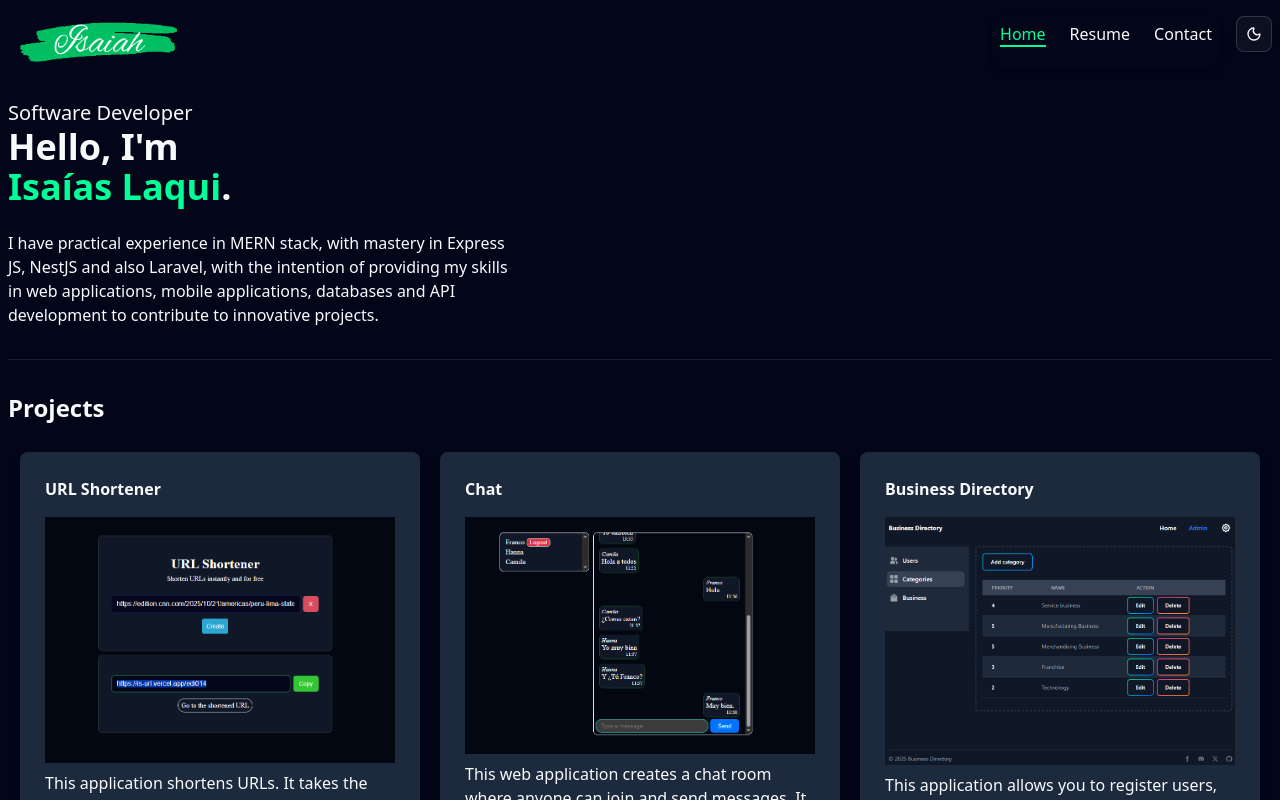
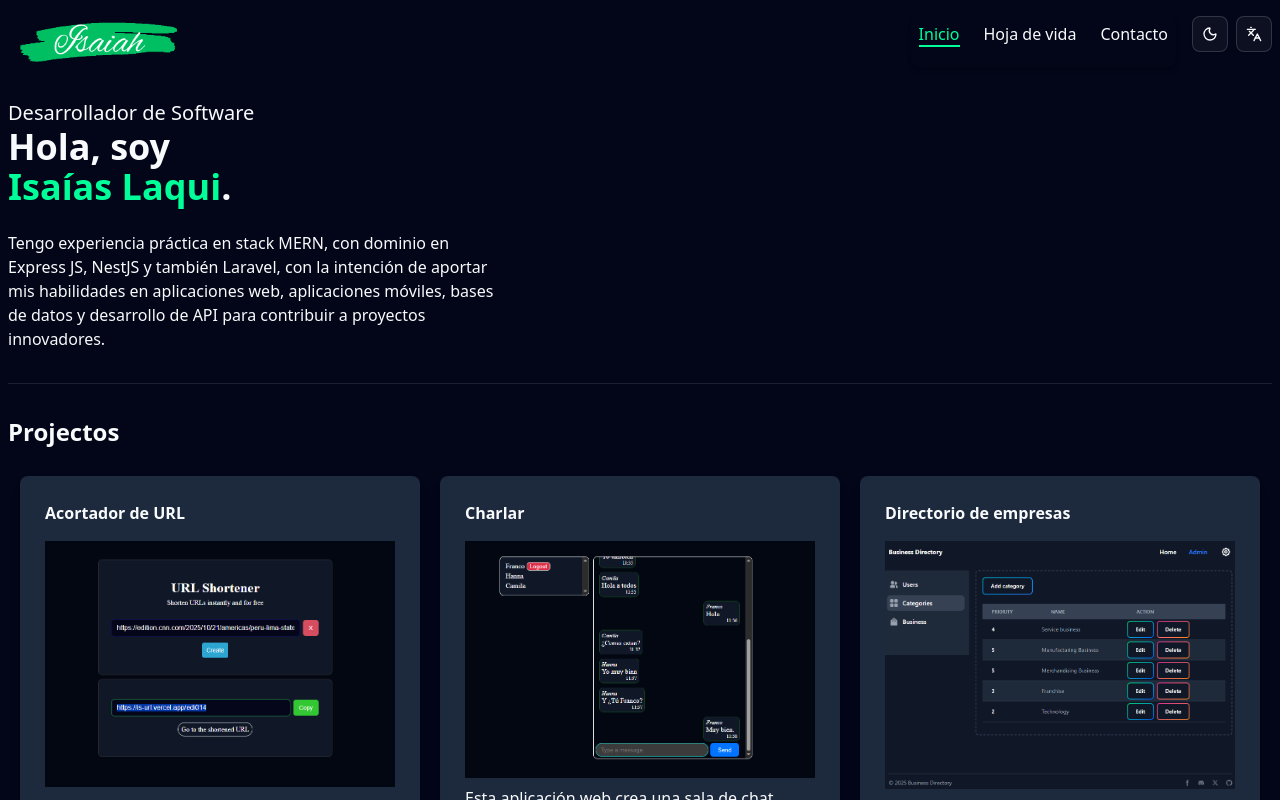
Before and after one commit to islf14/front-portfolio, a React (Vite) app in the folder client/: page / in a window 1280 px wide. Shown: the top 800 px of the page. Built offline with nearby package versions, Linux system fonts and the light colour scheme.

Commit message:
page languages

```diff
--- a/client/package.json
+++ b/client/package.json
@@ -11,9 +11,11 @@
     "preview": "vite preview"
   },
   "dependencies": {
+    "i18next": "^25.7.4",
     "lucide-react": "^0.548.0",
     "react": "^19.2.1",
     "react-dom": "^19.2.1",
+    "react-i18next": "^16.5.2",
     "react-router": "^7.9.4",
     "tailwind-merge": "^3.3.1"
   },
--- a/client/src/app/Home.tsx
+++ b/client/src/app/Home.tsx
@@ -18,16 +18,17 @@ import ReactIcon from '@/components/svg/ReactIcon'
 import ReactRouterIcon from '@/components/svg/ReactRouterIcon'
 import TailwindIcon from '@/components/svg/TailwindIcon'
 import ViteIcon from '@/components/svg/ViteIcon'
+import { useTranslation } from 'react-i18next'
 
-const priDescription =
-  'I have practical experience in MERN stack, with mastery in Express JS, NestJS and also Laravel, with the intention of providing my skills in web applications, mobile applications, databases and API development to contribute to innovative projects.'
+export default function Home() {
+  const { t } = useTranslation()
+  const priDescription = t('home.description')
 
   const projects: PjCardProps[] = [
     {
-    title: 'URL Shortener',
+      title: t('home.projects.project1.title'),
       image: shortener,
-    description:
-      'This application shortens URLs. It takes the first three characters of the provided URL, along with three numbers, and creates a six-character path. If the path is already in use, it modifies the last letter and the following one until it is available.',
+      description: t('home.projects.project1.description'),
       technologies: [
         { name: 'NodeJs', icon: <NodeIcon /> },
         { name: 'TypeScript', icon: <TsIcon /> },
@@ -46,10 +47,9 @@ const projects: PjCardProps[] = [
       ]
     },
     {
-    title: 'Chat',
+      title: t('home.projects.project2.title'),
       image: chat,
-    description:
-      'This web application creates a chat room where anyone can join and send messages. It is not possible for two users to have the same name. When the last user logs out, the chat closes and users are reset. Then, the new user logs in and creates a new chat.',
+      description: t('home.projects.project2.description'),
       technologies: [
         { name: 'NodeJs', icon: <NodeIcon /> },
         { name: 'TypeScript', icon: <TsIcon /> },
@@ -65,10 +65,9 @@ const projects: PjCardProps[] = [
       ]
     },
     {
-    title: 'Business Directory',
+      title: t('home.projects.project3.title'),
       image: business,
-    description:
-      'This application allows you to register users, categories, and companies. It uses jsonwebtoken for authentication, bcrypt for password hashing, and blob storage for images. I also configure CSP and CORS for added security.',
+      description: t('home.projects.project3.description'),
       technologies: [
         { name: 'NodeJs', icon: <NodeIcon /> },
         { name: 'TypeScript', icon: <TsIcon /> },
@@ -89,22 +88,21 @@ const projects: PjCardProps[] = [
     }
   ]
 
-export default function Home() {
   return (
     <section className="container mx-auto">
       <div className="mx-2 mt-8">
         {/* about */}
         <div className=" text-center flex flex-col justify-center items-center sm:text-left sm:items-start">
-          <span className="text-xl">Software Developer</span>
+          <span className="text-xl">{t('home.title')}</span>
           <h2 className="text-4xl font-bold mb-6">
-            Hello, I&apos;m <br />
-            <span className="text-ac">Isaías Laqui</span>.
+            {t('home.name1')} <br />
+            <span className="text-ac">{t('home.name2')}</span>.
           </h2>
           <p className="max-w-[500px] m-auto sm:ml-0">{priDescription}</p>
         </div>
         {/* projects */}
         <hr className="my-8" />
-        <h2 className="my-6 text-2xl font-bold">Projects</h2>
+        <h2 className="my-6 text-2xl font-bold">{t('home.subtitle')}</h2>
         {/* all cards */}
         <div className="flex flex-wrap gap-3 justify-center mb-8">
           {/* Card */}
--- a/client/src/app/Resume.tsx
+++ b/client/src/app/Resume.tsx
@@ -20,9 +20,44 @@ import TailwindIcon from '@/components/svg/TailwindIcon'
 import ViteIcon from '@/components/svg/ViteIcon'
 import NextIcon from '@/components/svg/NextIcon'
 import { useState } from 'react'
+import { useTranslation } from 'react-i18next'
 
-const description =
-  "I am Full-Stack Developer and I have a Bachelor's Degree in Computer Science and Systems Engineering, with experience in different JavaScript's technologies also databases."
+const skillsBack = [
+  { name: 'NodeJs', icon: <NodeIcon /> },
+  { name: 'TypeScript', icon: <TsIcon /> },
+  { name: 'NestJS', icon: <NestIcon /> },
+  { name: 'Express', icon: <ExIcon /> },
+  { name: 'REST API', icon: <CssIcon /> },
+  { name: 'GraphQL', icon: <GraphIcon /> },
+  { name: 'Laravel', icon: <LaravelIcon /> }
+]
+const skillsDB = [
+  { name: 'PostgreSQL', icon: <PgIcon /> },
+  { name: 'MongoDB', icon: <MongoIcon /> },
+  { name: 'MySQL', icon: <MysqlIcon /> },
+  { name: 'MariaDB', icon: <MariaIcon /> },
+  { name: 'SQLite', icon: <SqliteIcon /> },
+  { name: 'SQL Server', icon: <SqlIcon /> }
+]
+const skillsFront = [
+  { name: 'Html 5', icon: <HtmlIcon /> },
+  { name: 'Css 3', icon: <CssIcon /> },
+  { name: 'JavaScript', icon: <JsIcon /> },
+  { name: 'TypeScript', icon: <TsIcon /> },
+  { name: 'React', icon: <ReactIcon /> },
+  { name: 'React Router', icon: <ReactRouterIcon /> },
+  { name: 'Tailwind', icon: <TailwindIcon /> },
+  { name: 'Vite', icon: <ViteIcon /> },
+  { name: 'Next', icon: <NextIcon /> }
+]
+const skillsMobile = [{ name: 'React Native', icon: <ReactIcon /> }]
+
+// *******************************
+
+export default function Resume() {
+  const { t } = useTranslation()
+
+  const description = t('resume.description')
 
   const experiences = [
     {
@@ -30,7 +65,10 @@ const experiences = [
       place: 'Ilabaya - Tacna, Peru',
       position: 'Project Assistant',
       date: 'April 2023 - October 2024',
-    activities: ['Systems administration.', 'Project management and teamwork.']
+      activities: [
+        'Systems administration.',
+        'Project management and teamwork.'
+      ]
     },
     {
       company: 'District Municipality of Ilabaya',
@@ -74,39 +112,6 @@ const education = {
     date: 'December 2020'
   }
 
-const skillsBack = [
-  { name: 'NodeJs', icon: <NodeIcon /> },
-  { name: 'TypeScript', icon: <TsIcon /> },
-  { name: 'NestJS', icon: <NestIcon /> },
-  { name: 'Express', icon: <ExIcon /> },
-  { name: 'REST API', icon: <CssIcon /> },
-  { name: 'GraphQL', icon: <GraphIcon /> },
-  { name: 'Laravel', icon: <LaravelIcon /> }
-]
-const skillsDB = [
-  { name: 'PostgreSQL', icon: <PgIcon /> },
-  { name: 'MongoDB', icon: <MongoIcon /> },
-  { name: 'MySQL', icon: <MysqlIcon /> },
-  { name: 'MariaDB', icon: <MariaIcon /> },
-  { name: 'SQLite', icon: <SqliteIcon /> },
-  { name: 'SQL Server', icon: <SqlIcon /> }
-]
-const skillsFront = [
-  { name: 'Html 5', icon: <HtmlIcon /> },
-  { name: 'Css 3', icon: <CssIcon /> },
-  { name: 'JavaScript', icon: <JsIcon /> },
-  { name: 'TypeScript', icon: <TsIcon /> },
-  { name: 'React', icon: <ReactIcon /> },
-  { name: 'React Router', icon: <ReactRouterIcon /> },
-  { name: 'Tailwind', icon: <TailwindIcon /> },
-  { name: 'Vite', icon: <ViteIcon /> },
-  { name: 'Next', icon: <NextIcon /> }
-]
-const skillsMobile = [{ name: 'React Native', icon: <ReactIcon /> }]
-
-// *******************************
-
-export default function Resume() {
   const [exp, setExp] = useState<boolean>(true)
   const [edu, setEdu] = useState<boolean>(false)
   const [ski, setSki] = useState<boolean>(false)
@@ -128,9 +133,9 @@ export default function Resume() {
   }
 
   const btns = [
-    { name: 'Experience', onClick: manageExp, status: exp },
-    { name: 'Skills', onClick: manageSki, status: ski },
-    { name: 'Education', onClick: manageEdu, status: edu }
+    { name: t('resume.experience'), onClick: manageExp, status: exp },
+    { name: t('resume.skills'), onClick: manageSki, status: ski },
+    { name: t('resume.education'), onClick: manageEdu, status: edu }
   ]
 
   return (
@@ -163,7 +168,8 @@ export default function Resume() {
           {/* experience */}
           <div role="tappanel" tabIndex={0} hidden={!exp} className="">
             <h2 className="font-bold text-2xl">
-              Experience<span className="text-ac">:</span>
+              {t('resume.experience')}
+              <span className="text-ac">:</span>
             </h2>
             <div className="grid mt-4 gap-3 lg:grid-cols-2 2xl:grid-cols-3">
               {/* card experience */}
@@ -185,7 +191,8 @@ export default function Resume() {
           {/* skills */}
           <div hidden={!ski} className="mt-6 md:mt-0">
             <h2 className="font-bold text-2xl">
-              Skills<span className="text-ac">:</span>
+              {t('resume.skills')}
+              <span className="text-ac">:</span>
             </h2>
             {/* Backend */}
             <h3 className="mt-5 font-bold text-xl">Backend:</h3>
@@ -252,7 +259,8 @@ export default function Resume() {
           {/* education */}
           <div hidden={!edu} className="mt-6 md:mt-0">
             <h2 className="font-bold text-2xl">
-              Education<span className="text-ac">:</span>
+              {t('resume.education')}
+              <span className="text-ac">:</span>
             </h2>
             <div className="grid mt-4 gap-3">
               {/* card education */}
--- a/client/src/components/Dark.tsx
+++ b/client/src/components/Dark.tsx
@@ -1,3 +1,4 @@
+import { Moon, Sun } from 'lucide-react'
 import { DropdownMenu, type item } from './DropdownMenu'
 import { useTheme } from './use-theme'
 
@@ -9,5 +10,12 @@ export default function Dark() {
     { value: 'System', setFunction: () => setTheme('system') }
   ]
 
-  return <DropdownMenu items={themes} />
+  const icon = (
+    <>
+      <Sun className="h-[1.2rem] w-[1.2rem] scale-100 rotate-0 transition-all dark:scale-0 dark:-rotate-90" />
+      <Moon className="absolute h-[1.2rem] w-[1.2rem] scale-0 rotate-90 transition-all dark:scale-100 dark:rotate-0" />
+    </>
+  )
+
+  return <DropdownMenu items={themes} icon={icon} />
 }
--- a/client/src/components/DropdownMenu.tsx
+++ b/client/src/components/DropdownMenu.tsx
@@ -1,8 +1,8 @@
-import React, { useState, useRef, useEffect } from 'react'
-import { Moon, Sun } from 'lucide-react'
+import React, { useState, useRef, useEffect, type ReactElement } from 'react'
 
 type ddmpros = {
   items: item[]
+  icon: ReactElement
 }
 
 export type item = {
@@ -10,23 +10,24 @@ export type item = {
   setFunction: () => void
 }
 
-export function DropdownMenu({ items }: ddmpros) {
+export function DropdownMenu({ items, icon }: ddmpros) {
   const [isOpen, setIsOpen] = useState<boolean>(false)
   const [focusedIndex, setFocusedIndex] = useState<number | null>(null)
-  const dropdownRef = useRef<HTMLButtonElement | null>(null)
+  const dropdownBtnRef = useRef<HTMLButtonElement | null>(null)
   const ulRef = useRef<HTMLUListElement | null>(null)
-  const dropContainer = useRef<HTMLDivElement>(null)
+  const dropContainerRef = useRef<HTMLDivElement>(null)
 
   const handleToggle = () => {
     setIsOpen(!isOpen)
   }
 
   const handleListener = (e: MouseEvent) => {
-    if (!dropContainer.current?.contains(e.target as Node)) {
+    if (!dropContainerRef.current?.contains(e.target as Node)) {
       setIsOpen(false)
     }
   }
 
+  // handle the listener to close the menu
   useEffect(() => {
     if (isOpen && ulRef.current) {
       document.addEventListener('mousedown', handleListener)
@@ -39,7 +40,7 @@ export function DropdownMenu({ items }: ddmpros) {
     }
   }, [isOpen])
 
-  // handle options for button
+  // handle options for theme button
   const handleButtonKeyDown = (
     event: React.KeyboardEvent<HTMLButtonElement>
   ) => {
@@ -59,7 +60,7 @@ export function DropdownMenu({ items }: ddmpros) {
     li?.focus()
   }
 
-  // handle options for items
+  // handle options for items buttons
   const handleMenuItemKeyDown = (
     event: React.KeyboardEvent<HTMLLIElement>,
     index: number
@@ -94,27 +95,26 @@ export function DropdownMenu({ items }: ddmpros) {
       items[index].setFunction()
       setIsOpen(false)
       // setFocusedIndex(0) // Clear focused state
-      dropdownRef.current?.focus() // Return focus to the button
+      dropdownBtnRef.current?.focus() // Return focus to the button
     } else if (event.key === 'Escape') {
       event.preventDefault()
       setIsOpen(false)
       // setFocusedIndex(0)
-      dropdownRef.current?.focus()
+      dropdownBtnRef.current?.focus()
     }
   }
 
   return (
-    <div className="" ref={dropContainer}>
+    <div className="" ref={dropContainerRef}>
       <button
-        ref={dropdownRef}
+        ref={dropdownBtnRef}
         onClick={handleToggle}
         onKeyDown={handleButtonKeyDown}
         aria-haspopup="true"
         aria-expanded={isOpen}
         className="inline-flex justify-center items-center border rounded-md bg-background transition-all shadow-xs [&_svg]:size-4 [&_svg]:shrink-0 outline-none focus-visible:border-ring focus-visible:ring-ring/50 focus-visible:ring-[3px] hover:bg-accent hover:text-accent-foreground size-9 dark:bg-input/30 dark:border-input dark:hover:bg-input/50"
       >
-        <Sun className="h-[1.2rem] w-[1.2rem] scale-100 rotate-0 transition-all dark:scale-0 dark:-rotate-90" />
-        <Moon className="absolute h-[1.2rem] w-[1.2rem] scale-0 rotate-90 transition-all dark:scale-100 dark:rotate-0" />
+        {icon}
         <span className="sr-only">Toggle theme</span>
       </button>
       {/* -translate-x-[calc(100%-(var(--spacing)*9))] */}
@@ -137,7 +137,7 @@ export function DropdownMenu({ items }: ddmpros) {
                 item.setFunction()
                 setIsOpen(false)
                 setFocusedIndex(null)
-                dropdownRef.current?.focus()
+                dropdownBtnRef.current?.focus()
               }}
             >
               {item.value}
--- a/client/src/components/Header.tsx
+++ b/client/src/components/Header.tsx
@@ -4,17 +4,20 @@ import { Menu, X } from 'lucide-react'
 import { Link, NavLink } from 'react-router'
 import logoLight from '@/assets/logo/logoIsaias.png'
 import logoDark from '@/assets/logo/logoIsaiasDark.png'
-
-const menuLinks = [
-  { name: 'Home', path: '/' },
-  { name: 'Resume', path: '/resume' },
-  { name: 'Contact', path: '/contact' }
-]
+import { useTranslation } from 'react-i18next'
+import Language from './Language'
 
 export default function Header() {
+  const { t } = useTranslation()
   const [isOpen, setIsOpen] = useState<boolean>(false)
   const btnMenuRef = useRef<HTMLButtonElement>(null)
   const menuRef = useRef<HTMLDivElement>(null)
+
+  const menuLinks = [
+    { name: t('nav.home'), path: '/' },
+    { name: t('nav.resume'), path: '/resume' },
+    { name: t('nav.contact'), path: '/contact' }
+  ]
 
   const handleNav = () => {
     setIsOpen(!isOpen)
@@ -29,6 +32,7 @@ export default function Header() {
     }
   }
 
+  // handle the listener to close the nav
   useEffect(() => {
     if (isOpen) {
       document.addEventListener('mousedown', handleListener)
@@ -66,6 +70,7 @@ export default function Header() {
           <div className="inline-flex gap-2 sm:order-2 z-10">
             {/* theme button */}
             <Dark />
+            <Language />
             {/* menu button */}
             <button
               ref={btnMenuRef}
--- /dev/null
+++ b/client/src/components/Language.tsx
@@ -0,0 +1,23 @@
+import { Languages } from 'lucide-react'
+import { DropdownMenu, type item } from './DropdownMenu'
+import { useTranslation } from 'react-i18next'
+
+export default function Language() {
+  const { i18n } = useTranslation()
+
+  const handleChangeLanguage = (lang: string) => {
+    i18n.changeLanguage(lang)
+  }
+  const languages: item[] = [
+    { value: 'English', setFunction: () => handleChangeLanguage('en') },
+    { value: 'Español', setFunction: () => handleChangeLanguage('es') }
+  ]
+
+  const icon = (
+    <>
+      <Languages className="h-[1.2rem] w-[1.2rem] rotate-0 transition-all dark:scale-100 dark:rotate-360" />
+    </>
+  )
+
+  return <DropdownMenu items={languages} icon={icon} />
+}
--- /dev/null
+++ b/client/src/i18n.js
@@ -0,0 +1,26 @@
+import i18n from 'i18next'
+import { initReactI18next } from 'react-i18next'
+import en_lang from './translations/en.json'
+import es_lang from './translations/es.json'
+
+const resources = {
+  en: {
+    translation: en_lang
+  },
+  es: {
+    translation: es_lang
+  }
+}
+
+i18n
+  .use(initReactI18next) // passes i18n down to react-i18next
+  .init({
+    resources,
+    lng: 'es', // language to use
+    interpolation: {
+      escapeValue: false // react already safes from xss
+    },
+    fallbackLng: 'en'
+  })
+
+export default i18n
--- a/client/src/main.tsx
+++ b/client/src/main.tsx
@@ -1,6 +1,7 @@
 import { StrictMode } from 'react'
 import { createRoot } from 'react-dom/client'
 import './index.css'
+import './i18n'
 import App from './App.tsx'
 
 createRoot(document.getElementById('root')!).render(
--- /dev/null
+++ b/client/src/translations/en.json
@@ -0,0 +1,43 @@
+{
+  "nav": {
+    "home": "Home",
+    "resume": "Resume",
+    "contact": "Contact"
+  },
+  "header": {
+    "message": "Welcome"
+  },
+  "home": {
+    "title": "Software Developer",
+    "name1": "Hello, I'm",
+    "name2": "Isaías Laqui",
+    "description": "I have practical experience in MERN stack, with mastery in Express JS, NestJS and also Laravel, with the intention of providing my skills in web applications, mobile applications, databases and API development to contribute to innovative projects.",
+    "subtitle": "Projects",
+    "projects": {
+      "project1": {
+        "title": "URL Shortener",
+        "description": "This application shortens URLs. It takes the first three characters of the provided URL, along with three numbers, and creates a six-character path. If the path is already in use, it modifies the last letter and the following one until it is available."
+      },
+      "project2": {
+        "title": "Chat",
+        "description": "This web application creates a chat room where anyone can join and send messages. It is not possible for two users to have the same name. When the last user logs out, the chat closes and users are reset. Then, the new user logs in and creates a new chat."
+      },
+      "project3": {
+        "title": "Business Directory",
+        "description": "This application allows you to register users, categories, and companies. It uses jsonwebtoken for authentication, bcrypt for password hashing, and blob storage for images. I also configure CSP and CORS for added security."
+      }
+    }
+  },
+  "resume": {
+    "description": "I am Full-Stack Developer and I have a Bachelor's Degree in Computer Science and Systems Engineering, with experience in different JavaScript's technologies also databases.",
+    "experience": "Experience",
+    "skills": "Skills",
+    "education": "Education"
+  },
+  "contact": {
+    "name": "Name",
+    "email": "Email",
+    "cellphone": "Cell phone",
+    "address": "Address"
+  }
+}
--- /dev/null
+++ b/client/src/translations/es.json
@@ -0,0 +1,43 @@
+{
+  "nav": {
+    "home": "Inicio",
+    "resume": "Hoja de vida",
+    "contact": "Contacto"
+  },
+  "header": {
+    "message": "Hola"
+  },
+  "home": {
+    "title": "Desarrollador de Software",
+    "name1": "Hola, soy",
+    "name2": "Isaías Laqui",
+    "description": "Tengo experiencia práctica en stack MERN, con dominio en Express JS, NestJS y también Laravel, con la intención de aportar mis habilidades en aplicaciones web, aplicaciones móviles, bases de datos y desarrollo de API para contribuir a proyectos innovadores.",
+    "subtitle": "Projectos",
+    "projects": {
+      "project1": {
+        "title": "Acortador de URL",
+        "description": "Esta aplicación acorta URL. Toma los tres primeros caracteres de la URL proporcionada, junto con tres números, y crea una ruta de seis caracteres. Si la ruta ya está en uso, modifica la última letra y la siguiente hasta que esté disponible."
+      },
+      "project2": {
+        "title": "Charlar",
+        "description": "Esta aplicación web crea una sala de chat donde cualquiera puede unirse y enviar mensajes. No es posible que dos usuarios tengan el mismo nombre. Cuando el último usuario cierra sesión, el chat se cierra y los usuarios se reinician. Luego, el nuevo usuario inicia sesión y crea un nuevo chat."
+      },
+      "project3": {
+        "title": "Directorio de empresas",
+        "description": "Esta aplicación permite registrar usuarios, categorías y empresas. Utiliza jsonwebtoken para la autenticación, bcrypt para el hash de contraseñas y almacenamiento de blobs para imágenes. También configuro CSP y CORS para mayor seguridad."
+      }
+    }
+  },
+  "resume": {
+    "description": "Soy Desarrollador Full-Stack y tengo Bachiller en Ingeniería en Informática y Sistemas, con experiencia en diferentes tecnologías de JavaScript también bases de datos.",
+    "experience": "Experiencia",
+    "skills": "Habilidades",
+    "education": "Educación"
+  },
+  "contact": {
+    "name": "Nombre",
+    "email": "Correo electrónico",
+    "cellphone": "Teléfono móvil",
+    "address": "Dirección"
+  }
+}
```
Also changed, not shown: client/src/app/Contact.tsx (+14 -7 lines), 1 other file (tests, documents, lock files or other folders). Lines whose indentation alone changed are shown as unchanged.
